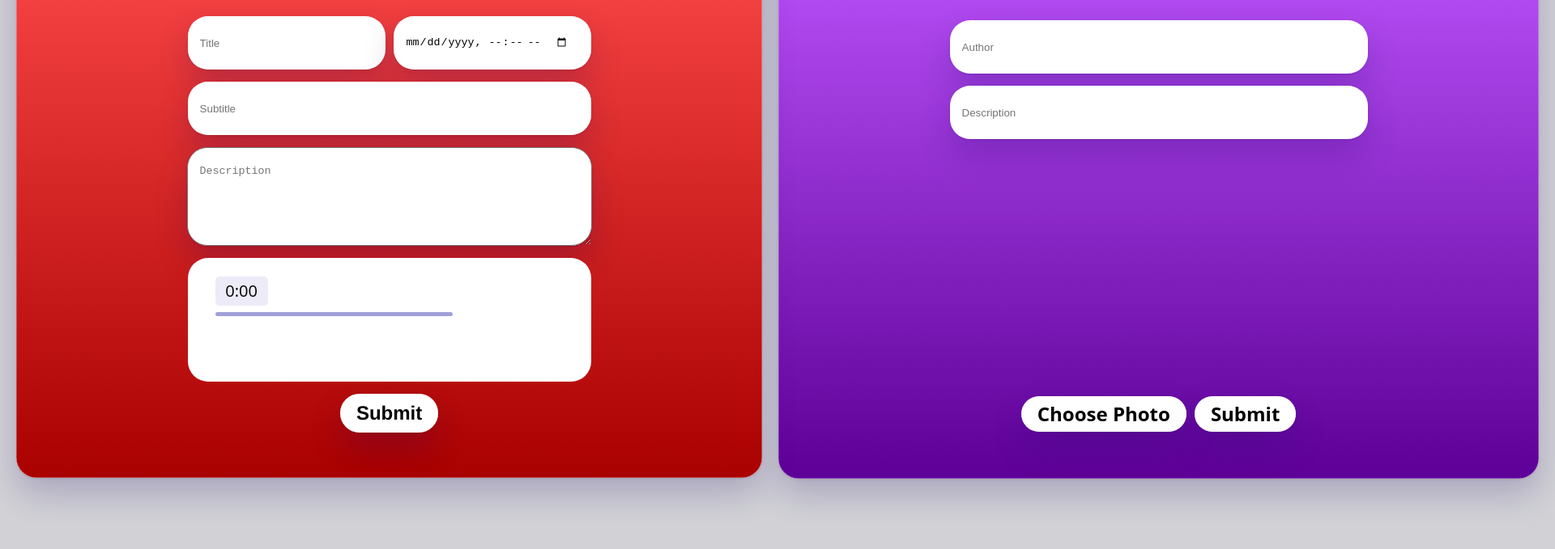
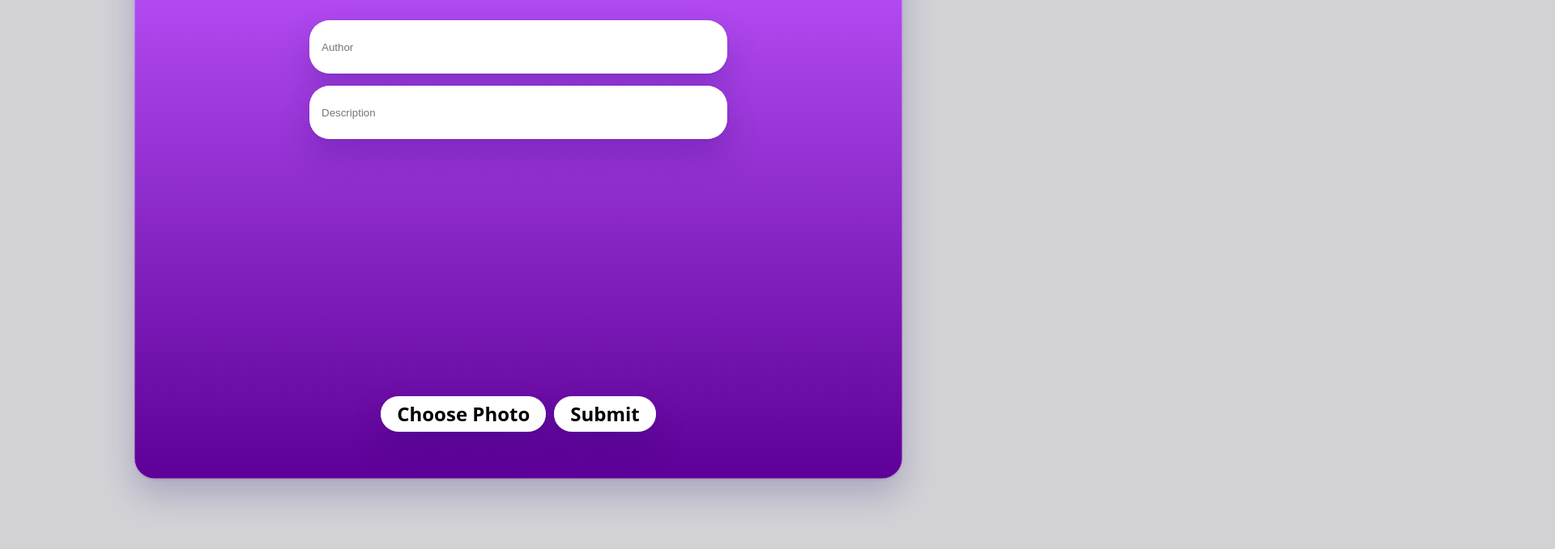
Before and after one commit to garrettphorn19/Caseville-Dashboard-React, a Gatsby site: page /admin in a window 1280 px wide. Shown: the part 121-800 px from the top of the page at 81% size, 1920 px wide, since content can reach past the window. Built offline with nearby package versions, Linux system fonts and the light colour scheme; Gatsby itself is replaced by a stand-in of ours; no server answers.

Commit message:
Redesigned admin Page

```diff
--- a/package.json
+++ b/package.json
@@ -8,7 +8,7 @@
     "babel-plugin-styled-components": "^2.1.3",
     "contentful-management": "^10.38.0",
     "gatsby": "^5.3.3",
-    "gatsby-cli": "^5.11.0",
+    "gatsby-cli": "^5.12.0",
     "gatsby-omni-font-loader": "^2.0.2",
     "gatsby-plugin-image": "^3.3.2",
     "gatsby-plugin-manifest": "^5.3.1",
--- a/src/components/admin/AddPhotoWidget.js
+++ b/src/components/admin/AddPhotoWidget.js
@@ -60,6 +60,8 @@ export default function AddPhotoWidget() {
       .then(asset => asset.processForAllLocales())
       .then(asset => asset.publish())
       .catch(console.error)
+
+    setPhoto(null)
   }
 
   useEffect(() => {
@@ -79,7 +81,6 @@ export default function AddPhotoWidget() {
     <Widget>
       <Title>Add Photo</Title>
       <ContentContainer>
-        <AuthorContainer>
         <InputField>
           <input
             type="text"
@@ -87,8 +88,6 @@ export default function AddPhotoWidget() {
             onChange={authorChangedHandler}
           />
         </InputField>
-        </AuthorContainer>
-        <DescriptionContainer>
         <InputField>
           <input
             type="text"
@@ -96,7 +95,6 @@ export default function AddPhotoWidget() {
             onChange={descriptionChangedHandler}
           />
         </InputField>
-        </DescriptionContainer>
         <PhotoPreview>
           <PreviewImage id="photoPreview" src={preview} />
         </PhotoPreview>
@@ -143,6 +141,10 @@ const Widget = styled.div`
   overflow: hidden;
   padding: 20px 166px;
   width: fit-content;
+
+  @media (max-width: 450px) {
+    width: 410px;
+  }
 `
 const Title = styled.p`
   color: #ffffff;
@@ -168,25 +170,14 @@ const ContentContainer = styled.div`
   width: fit-content;
 `
 
-const AuthorContainer = styled.div`
+const InputField = styled.div`
   align-items: center;
   display: flex;
   gap: 10px;
   justify-content: center;
   position: relative;
   width: fit-content;
-`
 
-const DescriptionContainer = styled.div`
-  align-items: center;
-  display: flex;
-  gap: 10px;
-  justify-content: center;
-  position: relative;
-  width: fit-content;
-`
-
-const InputField = styled.div`
   input {
     width: 486px;
     height: 24px;
@@ -202,6 +193,10 @@ const InputField = styled.div`
     overflow: hidden;
     padding: 21px 15px;
     position: relative;
+
+    @media (max-width: 450px) {
+      width: 310px;
+    }
   }
 `
 
--- a/src/components/admin/AdminHome.js
+++ b/src/components/admin/AdminHome.js
@@ -10,8 +10,8 @@ export default function AdminHome() {
   return (
     <Wrapper>
       <TopRowContainer>
-        <AddEventWidget />
         <AddPhotoWidget />
+        {/* <AddEventWidget /> */}
       </TopRowContainer>
       {/* <DeleteEventWidget />
       <DeletePhotoWidget /> */}
@@ -26,9 +26,13 @@ const Wrapper = styled.div`
   display: flex;
   flex-direction: column;
   gap: 20px;
-  min-width: 1920px;
+  /* min-width: 1920px; */
   padding: 20px;
   position: relative;
+
+  @media (max-width: 450px) {
+    flex-direction: row;
+  }
 `
 const TopRowContainer = styled.div`
   align-items: flex-start;
```
Also changed, not shown: 1 other file. Lines whose indentation alone changed are shown as unchanged.
